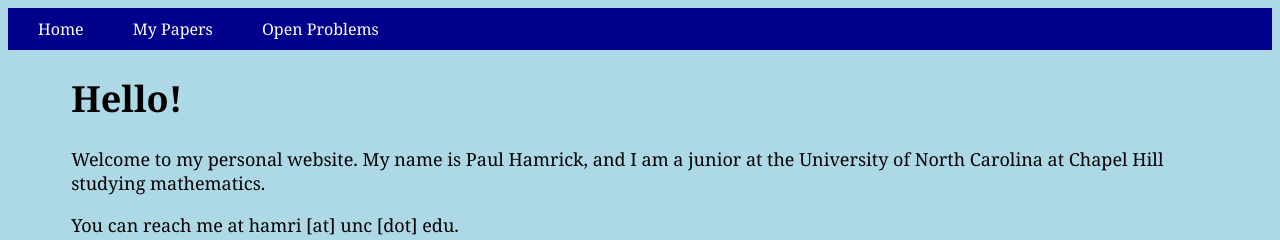
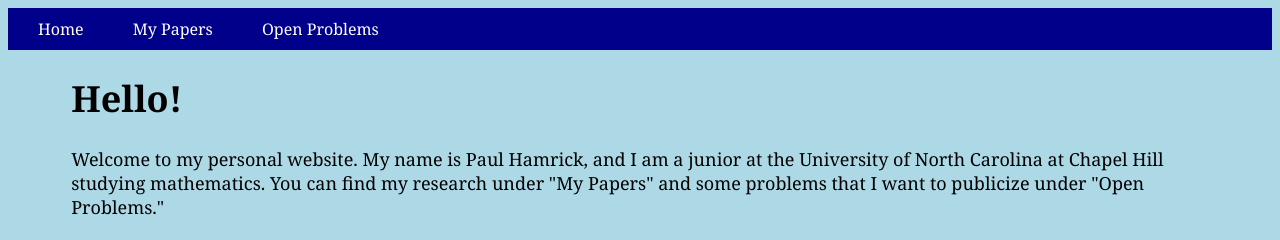
Before and after one commit to paulhamr/home, a plain HTML site: page index.html in a window 1280 px wide. Shown: the top 240 px of the page. Drawn offline with nearby package versions, Linux system fonts and the light colour scheme.

Commit message:
adding details

```diff
--- a/index.html
+++ b/index.html
@@ -88,7 +88,11 @@ nav ul li a:hover {
 
 <h1>Hello!</h1>
 
-<p>Welcome to my personal website. My name is Paul Hamrick, and I am a junior at the University of North Carolina at Chapel Hill studying mathematics. </p>
+<p>
+    Welcome to my personal website. My name is Paul Hamrick, and
+    I am a junior at the University of North Carolina at Chapel Hill studying mathematics.
+    You can find my research under "My Papers" and some problems that I want to publicize under "Open Problems."
+</p>
 
 <p>You can reach me at hamri [at] unc [dot] edu.</p>
 
```
